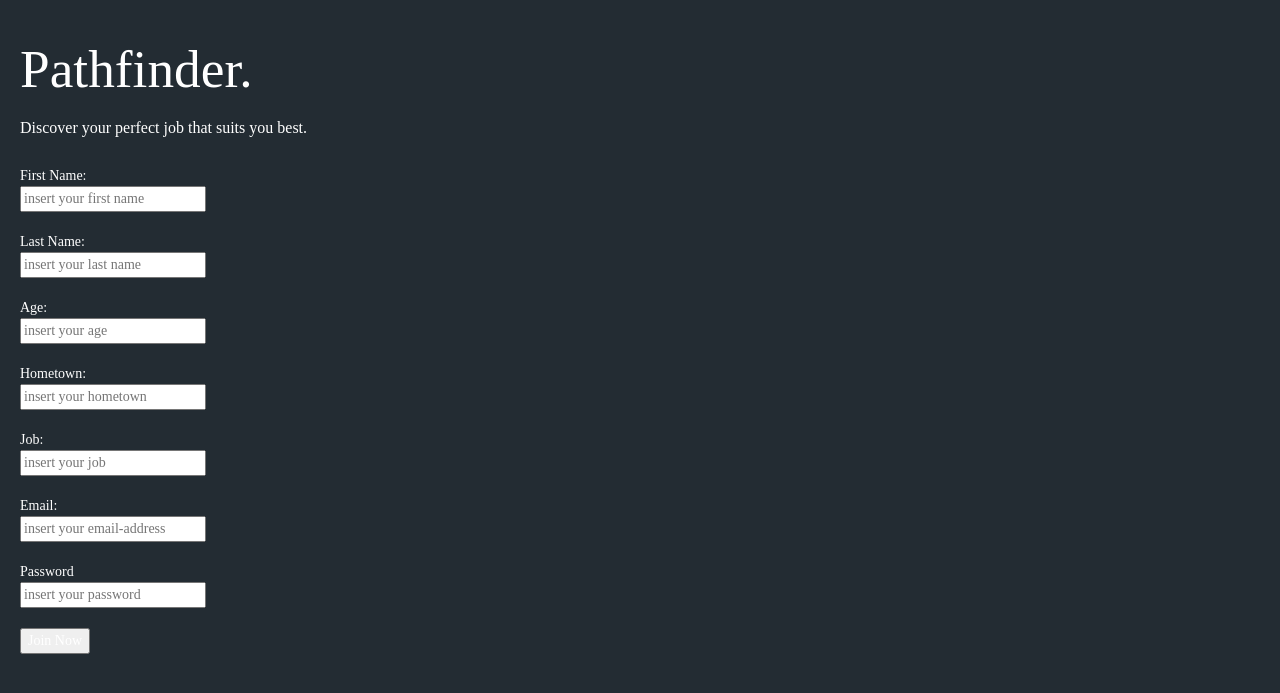
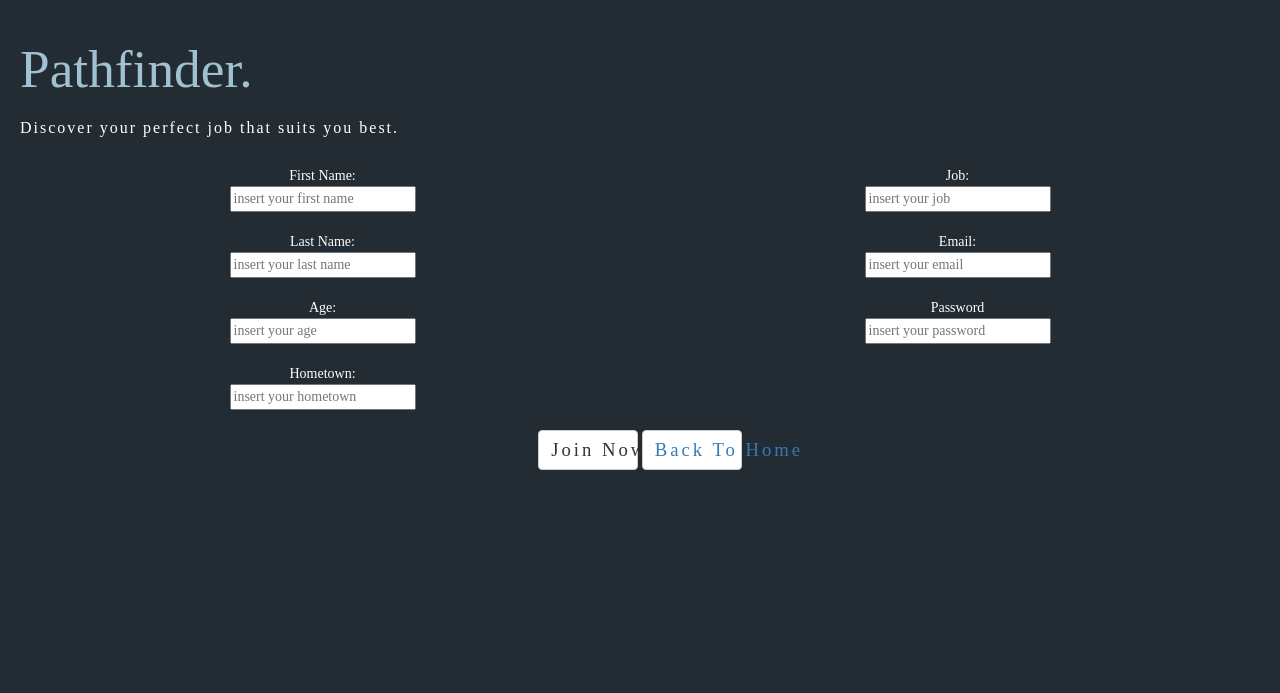
Before and after one commit to hakeemd/pathfinder, a PHP site: page /signup.html in a window 1280 px wide. Shown: the top 693 px of the page. Run offline with PHP 8.4, Linux system fonts and the light colour scheme.

Commit message:
Updated code for signup

```diff
--- a/signup.html
+++ b/signup.html
@@ -8,14 +8,15 @@
 	<body>
 		<div id="box">
 			<div id="title">
-				<h1>Pathfinder.</h1>
-			    <h3>Discover your perfect job that suits you best.</h3>
+				<h1 class = "titleh1">Pathfinder.</h1>
+				<h3 class = "desc">Discover your perfect job that suits you best.</h3>
 			</div>
    			<br/>
 
 		<form action="submitsignup.php" method="post">
 	        <div id = "signupinfo">
-
+		        <div class = "row">
+				<div class = "col-md-6">
 					First Name:
 		            <br>
 		            <input class = "contact" type = "text" name = "fname" placeholder = "insert your first name"><br><br>
@@ -28,21 +29,25 @@
 
 		            Hometown: <br>
 		            <input class = "contact" type = "text" name = "hometown" placeholder = "insert your hometown"><br><br>
-
+		        </div>
+				<div class = "col-md-6">
 					Job: <br>
 		            <input class = "contact" type = "text" name = "job" placeholder = "insert your job"><br><br>
 
 		            Email: <br>
-	            <input class = "contact" type = "text" name = "email" placeholder = "insert your email-address"><br><br>
+		            <input class = "contact" type = "text" name = "email" placeholder = "insert your email"><br><br>
 
 		            Password <br>
 		            <input class = "contact" type = "password" name = "pwd" placeholder = "insert your password"><br><br>
-
+				</div>
+		        </div>
 	        </div>
 
 	        <div id = "buttondiv">
-	            <input type="submit" class = "buttonsignup" value="Join Now">
+				<button type="submit" class = "btn btn-default" id = "join" value="Join Now">Join Now</button>
+	            <div class = "btn btn-default" id = "backhome"><a href = "index.html">Back To Home</a></div>
 	        </div>
+
 	    </form>
 
 		<script type='text/javascript' src='js/jquery-3.2.0.min.js'></script>
--- a/styles.css
+++ b/styles.css
@@ -12,11 +12,11 @@ body{
 	margin-top: 100px;
 }
 
-#titleh1{
+.titleh1{
 	color: #a0c1d1;
 }
 
-#desc{
+.desc{
 	font-family: "PierSans-Light";
 	letter-spacing: 2px;
 }
@@ -30,7 +30,7 @@ body{
     background-color: #eeeeee;
     padding: 20px;
     color: #4d4d4d;
-    width: 600px;
+    width: 650px;
     margin: 0 auto;
     border-radius: 10px;
 }
@@ -114,3 +114,52 @@ ul {
     width: 130px;
     text-align: center;
 }
+
+#account{
+	text-align: center;
+	color: #ffffff;
+}
+
+.accountbtn{
+	text-decoration: none;
+	color: #ffffff;
+	font-size: 14pt;
+	text-transform: uppercase;
+	letter-spacing: 2pt;
+	padding: 20px;
+}
+
+.accountbtn:hover{
+	text-decoration: none;
+	color: #a0c1d1;
+}
+
+.line{
+	width: 300px;
+}
+
+.questionlist{
+	font-size: 30pt;
+}
+
+.col-md-6{
+	text-align: center;
+}
+
+#buttondiv{
+	text-align: center;
+}
+
+.defaultbtn{
+	color: #a0c1d1;
+	width: 100px;
+}
+
+.defaultbtn:hover{
+	text-decoration: none;
+}
+
+#join{
+	font-size: 14pt;
+	width: 100px;
+}
```
Also changed, not shown: index.html (+9 -3 lines), stylesheet.css (added, +71 -0 lines). Lines whose indentation alone changed are shown as unchanged.
